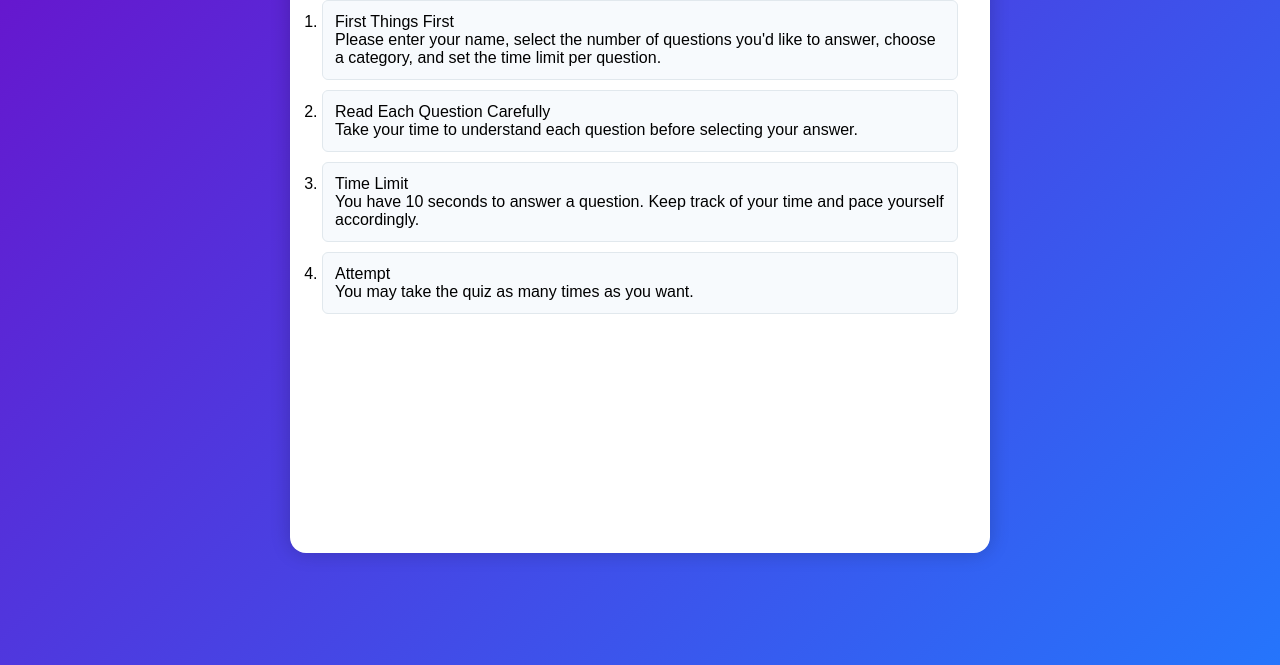
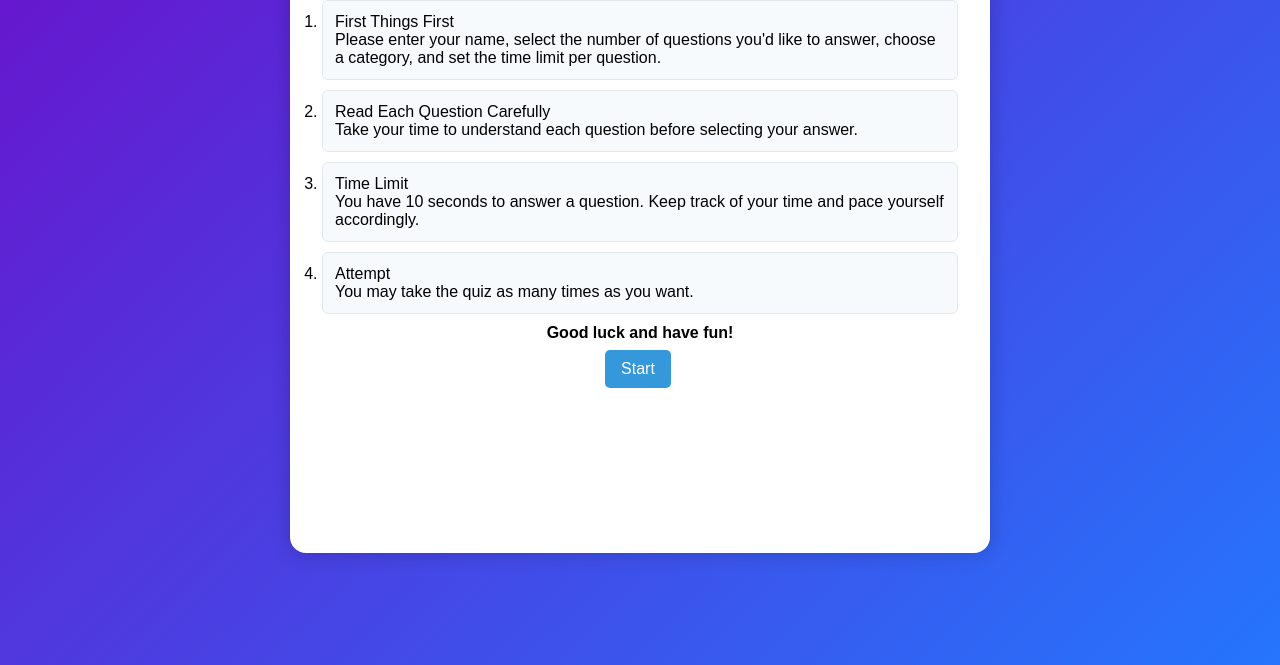
Before and after one commit to mikaelacodes/404-brains-not-found-quiz-app, a website: page instructions.html in a window 1280 px wide. Shown: the part 135-800 px from the top of the page. Drawn offline with Linux system fonts and the light colour scheme.

Commit message:
Fixed buttons

```diff
--- a/instructions.html
+++ b/instructions.html
@@ -31,6 +31,16 @@
             You may take the quiz as many times as you want.
           </li>
         </ol>
+        <div style="text-align: center">
+          <p>
+            <strong>Good luck and have fun!</strong>
+          </p>
+          <div id="start-section">
+            <button id="start-btn" onclick="location.href='learner.html'">
+              Start
+            </button>
+          </div>
+        </div>
       </div>
     </div>
   </body>
```
Also changed, not shown: index.html (+1 -1 lines), learner.html (+6 -1 lines).
